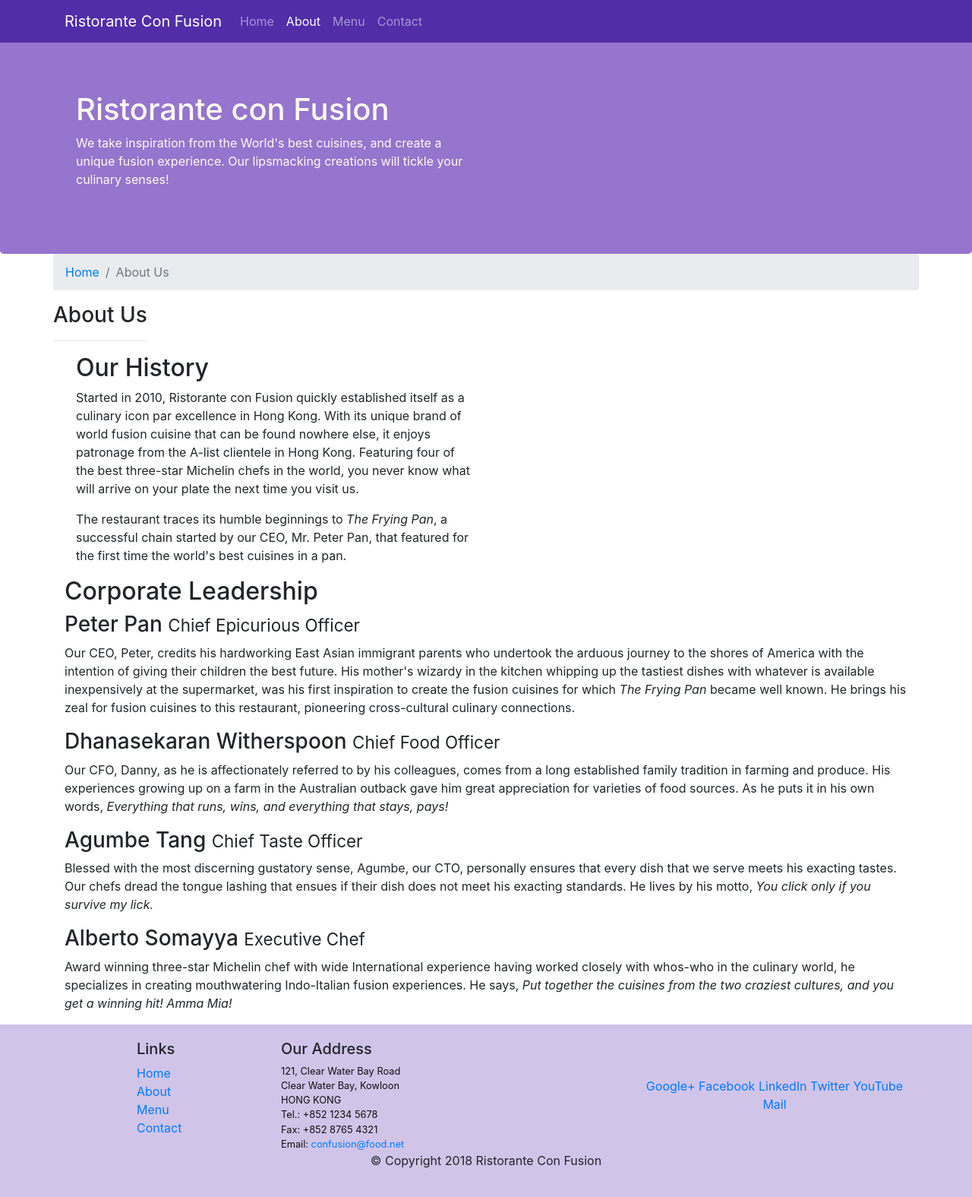
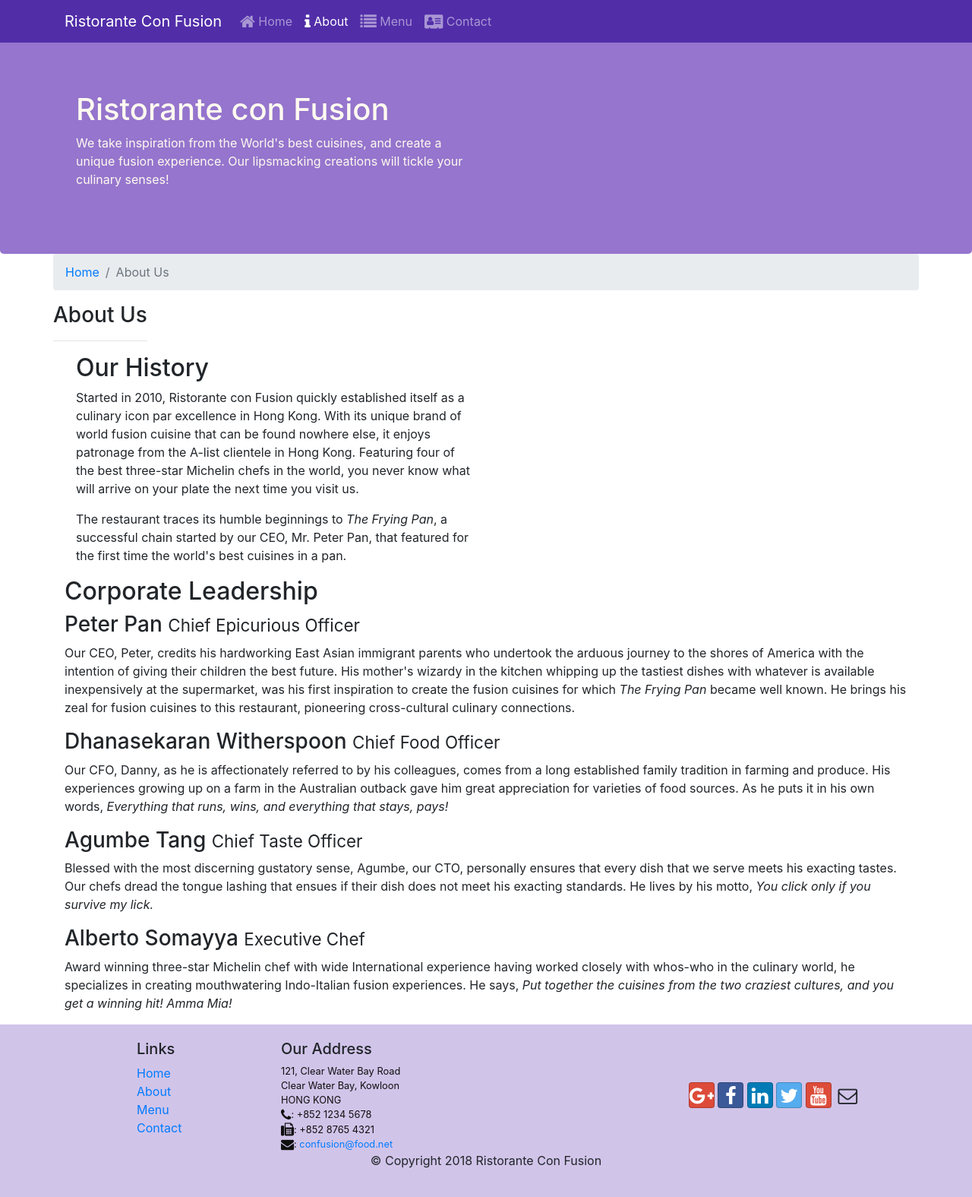
Before and after one commit to silentfatez/coursera_react, a website: page aboutus.html in a window 1280 px wide. Shown: the whole page at 76% size. Drawn offline with nearby package versions, Linux system fonts and the light colour scheme.

Commit message:
Icon Fonts

```diff
--- a/aboutus.html
+++ b/aboutus.html
@@ -9,6 +9,8 @@
   <!-- Bootstrap CSS -->
     <link rel="stylesheet" href="node_modules/bootstrap/dist/css/bootstrap.min.css">
     <link href="css/styles.css" rel="stylesheet">
+    <link rel="stylesheet" href="node_modules/font-awesome/css/font-awesome.min.css">
+    <link rel="stylesheet" href="node_modules/bootstrap-social/bootstrap-social.css">
     <title>Ristorante Con Fusion: About Us</title>
 
 </head>
@@ -22,10 +24,10 @@
          <a class="navbar-brand" href="#">Ristorante Con Fusion</a>
             <div class="collapse navbar-collapse" id="Navbar">
               <ul class="navbar-nav mr-auto">
-                  <li class="nav-item"><a class="nav-link" href="./index.html">Home</a></li>
-                  <li class="nav-item active"><a class="nav-link" href="./aboutus.html">About</a></li>
-                  <li class="nav-item"><a class="nav-link" href="#">Menu</a></li>
-                  <li class="nav-item"><a class="nav-link" href="#">Contact</a></li>
+                <li class="nav-item"><a class="nav-link" href="./index.html"><span class="fa fa-home fa-lg"></span> Home</a></li>
+                <li class="nav-item active"><a class="nav-link" href="#"><span class="fa fa-info fa-lg"></span> About</a></li>
+                <li class="nav-item"><a class="nav-link" href="#"><span class="fa fa-list fa-lg"></span> Menu</a></li>
+                <li class="nav-item"><a class="nav-link" href="#"><span class="fa fa-address-card fa-lg"></span> Contact</a></li>
               </ul>
             </div>
       </div>
@@ -101,20 +103,23 @@
 		              121, Clear Water Bay Road<br>
 		              Clear Water Bay, Kowloon<br>
 		              HONG KONG<br>
-		              Tel.: +852 1234 5678<br>
-		              Fax: +852 8765 4321<br>
-		              Email: <a href="mailto:confusion@food.net">confusion@food.net</a>
+                  <i class="fa fa-phone fa-lg"></i>: +852 1234 5678<br>
+                  <i class="fa fa-fax fa-lg"></i>: +852 8765 4321<br>
+                  <i class="fa fa-envelope fa-lg"></i>:
+                  <a href="mailto:confusion@food.net">confusion@food.net</a>
+
 		           </address>
                 </div>
                 <div class="col-12 col-sm-4 align-self-center">
-                    <div class="text-center">
-                        <a href="http://google.com/+">Google+</a>
-                        <a href="http://www.facebook.com/profile.php?id=">Facebook</a>
-                        <a href="http://www.linkedin.com/in/">LinkedIn</a>
-                        <a href="http://twitter.com/">Twitter</a>
-                        <a href="http://youtube.com/">YouTube</a>
-                        <a href="mailto:">Mail</a>
-                    </div>
+                  <div class="text-center">
+                      <a class="btn btn-social-icon btn-google" href="http://google.com/+"><i class="fa fa-google-plus"></i></a>
+                      <a class="btn btn-social-icon btn-facebook" href="http://www.facebook.com/profile.php?id="><i class="fa fa-facebook"></i></a>
+                      <a class="btn btn-social-icon btn-linkedin" href="http://www.linkedin.com/in/"><i class="fa fa-linkedin"></i></a>
+                      <a class="btn btn-social-icon btn-twitter" href="http://twitter.com/"><i class="fa fa-twitter"></i></a>
+                      <a class="btn btn-social-icon btn-google" href="http://youtube.com/"><i class="fa fa-youtube"></i></a>
+                      <a class="btn btn-social-icon" href="mailto:"><i class="fa fa-envelope-o"></i></a>
+                  </div>
+
                 </div>
            </div>
            <div class="row justify-content-center">
--- a/package.json
+++ b/package.json
@@ -23,6 +23,8 @@
   },
   "dependencies": {
     "bootstrap": "^4.5.0",
+    "bootstrap-social": "^5.1.1",
+    "font-awesome": "^4.7.0",
     "install": "^0.13.0",
     "jquery": "^3.5.1",
     "popper.js": "^1.16.1"
```
Also changed, not shown: index.html (+20 -16 lines), 1 other file.
